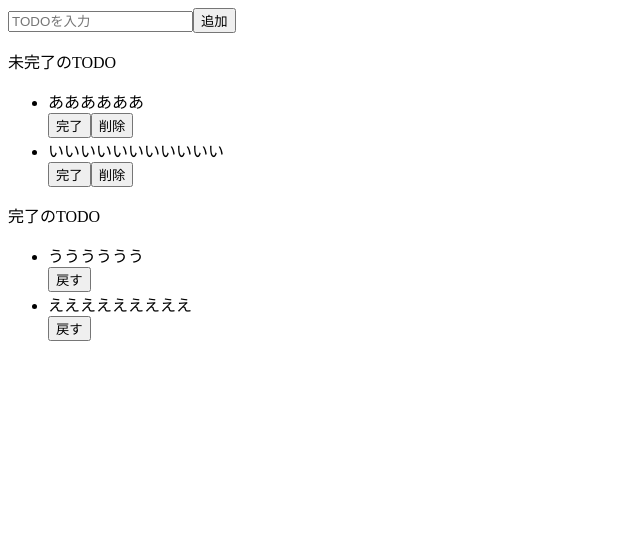
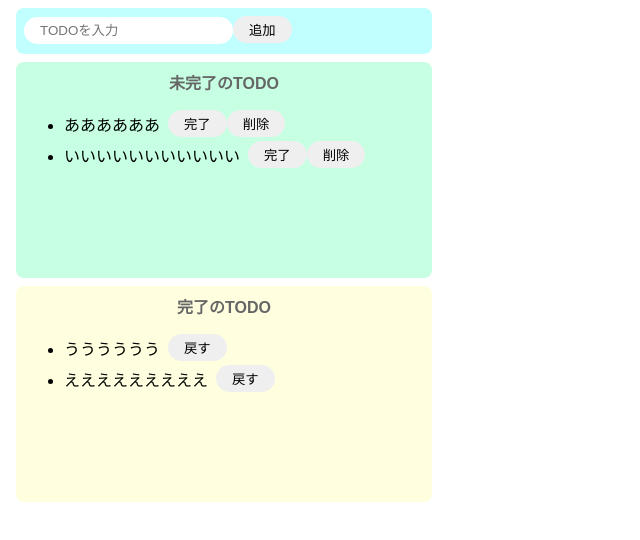
Before and after one commit to nmackee/react-todo, a React (Create React App) app: page / in a window 1280 px wide. Shown: the top 540 px of the page, without its empty margins (0-640 px from the left). Built offline with nearby package versions, Linux system fonts and the light colour scheme.

Commit message:
cssでスタイリング

```diff
--- a/src/App.jsx
+++ b/src/App.jsx
@@ -4,33 +4,33 @@
 export const App = () => {
   return (
     <>
-      <div>
+      <div className="input-area">
         <input placeholder="TODOを入力" />
         <button>追加</button>
       </div>
-      <div>
-        <p>未完了のTODO</p>
+      <div className="incomplete-area">
+        <p className="title">未完了のTODO</p>
         <ul>
-          <div>
+          <div className="list-row ">
             <li>ああああああ</li>
             <button>完了</button>
             <button>削除</button>
           </div>
-          <div>
+          <div className="list-row ">
             <li>いいいいいいいいいいい</li>
             <button>完了</button>
             <button>削除</button>
           </div>
         </ul>
       </div>
-      <div>
-        <p>完了のTODO</p>
+      <div className="complete-area">
+        <p className="title">完了のTODO</p>
         <ul>
-          <div>
+          <div className="list-row ">
             <li>うううううう</li>
             <button>戻す</button>
           </div>
-          <div>
+          <div className="list-row ">
             <li>えええええええええ</li>
             <button>戻す</button>
           </div>
--- a/src/styles.css
+++ b/src/styles.css
@@ -0,0 +1,66 @@
+body {
+  font-family: sans-serif;
+}
+
+input {
+  border-radius: 16px;
+  border: none;
+  padding: 6px 16px;
+  outline: none;
+}
+
+button {
+  border-radius: 16px;
+  border: none;
+  padding: 4px 16px;
+}
+
+button:hover {
+  background-color: #ff7fff;
+  color: #fff;
+  cursor: pointer;
+}
+
+li {
+  margin-right: 8px;
+}
+
+.input-area {
+  background-color: #c1ffff;
+  width: 400px;
+  height: 30px;
+  border-radius: 8px;
+  padding: 8px;
+  margin: 8px;
+}
+
+.incomplete-area {
+  background-color: #c6ffe2;
+  width: 400px;
+  min-height: 200px;
+  padding: 8px;
+  margin: 8px;
+  border-radius: 8px;
+}
+
+.complete-area {
+  background-color: #ffffe0;
+  width: 400px;
+  min-height: 200px;
+  padding: 8px;
+  margin: 8px;
+  border-radius: 8px;
+}
+
+.title {
+  text-align: center;
+  margin-top: 0;
+  font-weight: bold;
+  color: #666;
+}
+
+.list-row {
+  display: flex;
+  align-items: center;
+  padding-bottom: 4px;
+}
```
